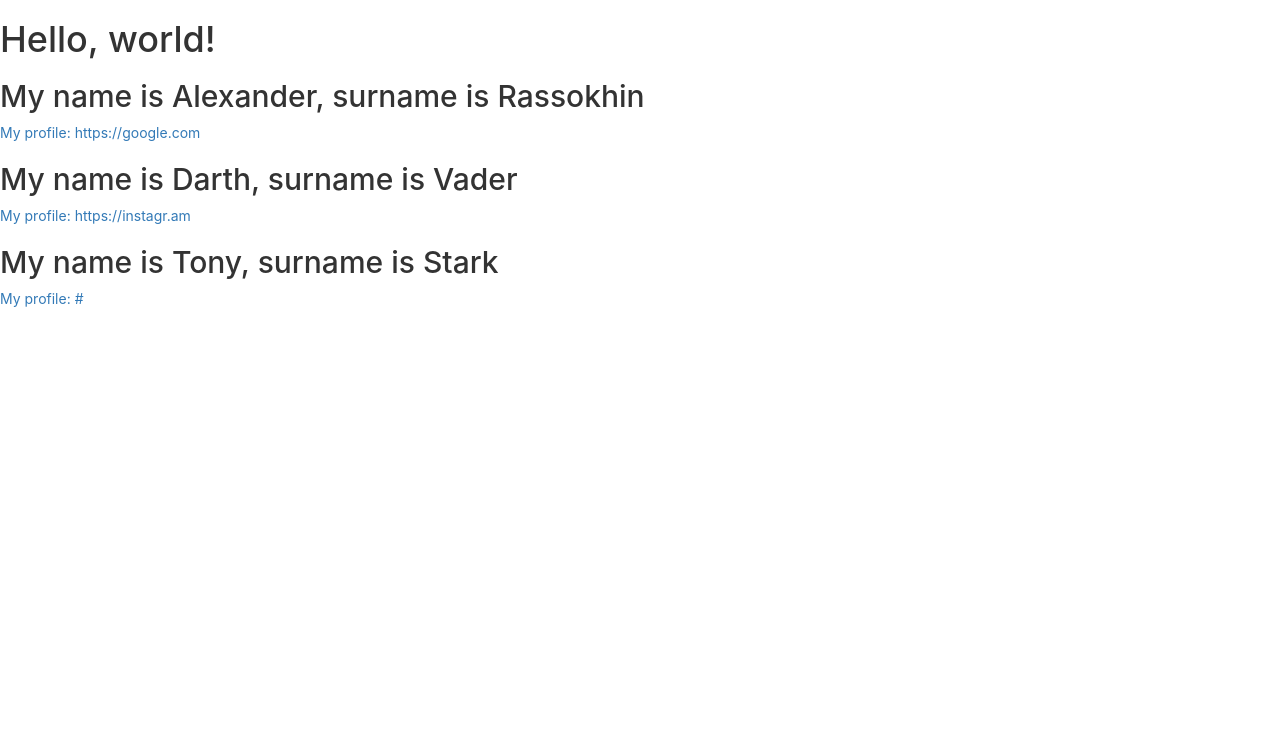
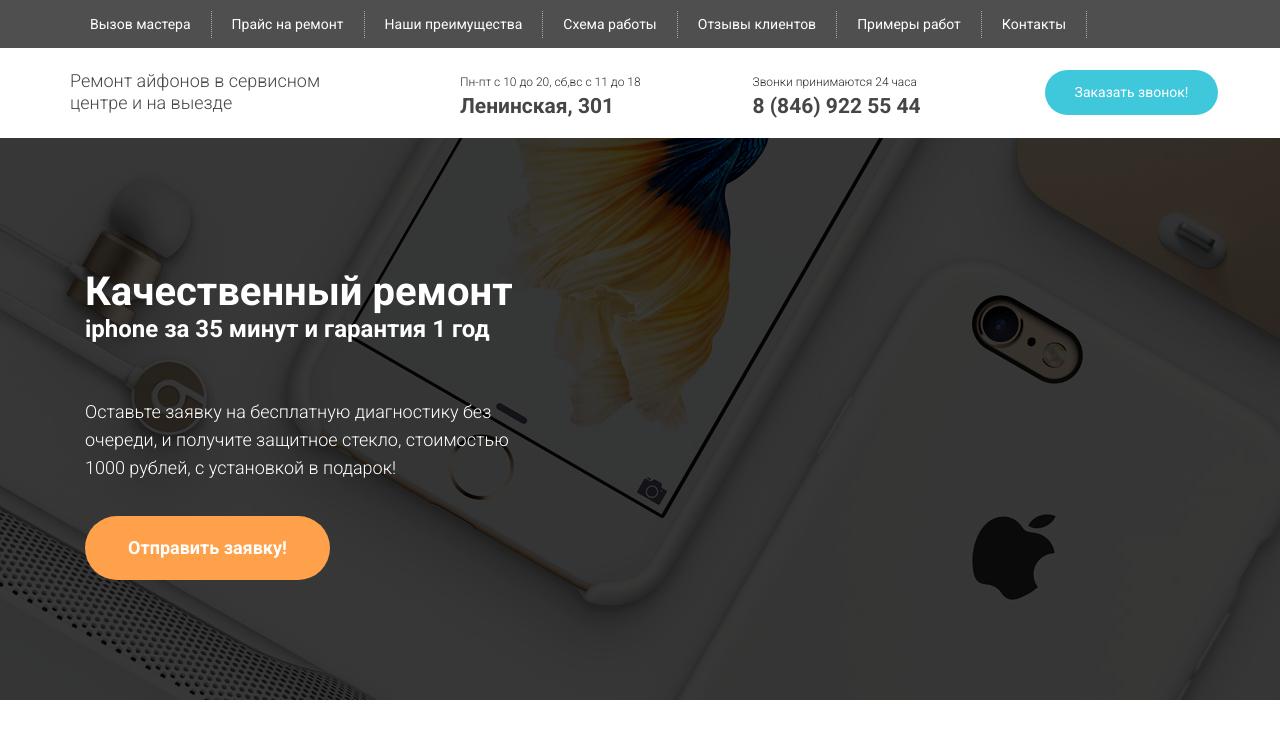
Before and after one commit to sympho-ru/react-intensive-first, a React (Create React App) app: page / in a window 1280 px wide. Shown: the top 738 px of the page. Built offline with nearby package versions, Linux system fonts and the light colour scheme.

Commit message:
Second day's task

```diff
--- a/src/App.css
+++ b/src/App.css
@@ -1,32 +1,8 @@
+* {
+  outline: none;
+}
 .App {
-  text-align: center;
+  width: 100%;
+  box-sizing: border-box;
+  font-family: "Roboto";
 }
-
-.App-logo {
-  animation: App-logo-spin infinite 20s linear;
-  height: 40vmin;
-}
-
-.App-header {
-  background-color: #282c34;
-  min-height: 100vh;
-  display: flex;
-  flex-direction: column;
-  align-items: center;
-  justify-content: center;
-  font-size: calc(10px + 2vmin);
-  color: white;
-}
-
-.App-link {
-  color: #61dafb;
-}
-
-@keyframes App-logo-spin {
-  from {
-    transform: rotate(0deg);
-  }
-  to {
-    transform: rotate(360deg);
-  }
-}
--- a/src/App.js
+++ b/src/App.js
@@ -1,37 +1,48 @@
 import React, { Component } from 'react';
-import logo from './logo.svg';
 import './App.css';
 
 import Grid from 'react-bootstrap/lib/Grid';
-import Row from 'react-bootstrap/lib/Row';
-import Col from 'react-bootstrap/lib/Col';
 import styled from 'styled-components'
+
+import Header from './components/Header'
+import Menu from './components/Menu'
+import Main from './components/Main'
+
+const background_url = process.env.PUBLIC_URL + "/img/background.png"
+
+const HeaderWrapper = styled.header`
+  width: 100%;
+  height: 48px;
+  background-color: #242424;
+  opacity: 0.8;
+`
+const MenuWrapper = styled.div`
+  height: 90px;
+  padding-top: 22px;
+`
+const MainWrapper = styled.main`
+  height: 562px;
+  padding-top: 131px;
+  background: url(${background_url})  no-repeat;
+  background-size: cover;
+`
 
 class App extends Component {
   render() {
     return (
-      <div className="wrapper">
-        <HelloWorld/>
-        <SayFullName name="Alexander" surname="Rassokhin" link="https://google.com" />
-        <SayFullName name="Darth" surname="Vader" link="https://instagr.am" />
-        <SayFullName name="Tony" surname="Stark" link="#" />
+      <div className="App">
+        <HeaderWrapper>
+          <Header />
+        </HeaderWrapper>
+        <MenuWrapper>
+          <Menu />
+        </MenuWrapper>
+        <MainWrapper>
+          <Main />
+        </MainWrapper>
       </div>
     );
   }
 }
 
-function HelloWorld() {
-  return (
-      <h1>Hello, world!</h1>
-    )
-}
-function SayFullName(props) {
-  return (
-      <React.Fragment>
-        <h2>My name is {props.name}, surname is {props.surname}</h2>
-        <a href={props.link}>My profile: {props.link}</a>
-      </React.Fragment>
-    )
-}
-
 export default App;
--- /dev/null
+++ b/src/components/Header.js
@@ -0,0 +1,40 @@
+import React, { Component } from 'react';
+
+import Grid from 'react-bootstrap/lib/Grid';
+import Row from 'react-bootstrap/lib/Row';
+import Col from 'react-bootstrap/lib/Col';
+import styled from 'styled-components'
+import MenuLink from './MenuLink'
+
+const MenuList = styled.ul`
+	display: flex;
+	align-items: center;
+	padding: 0;
+	height: 48px;
+`
+
+class Header extends Component {
+  render() {
+    return (
+    	<Grid>
+	    	<Row>
+	    		<Col lg={12}>
+	    			<nav>
+	    				<MenuList>
+	    					<MenuLink link="#/" text="Вызов мастера" />
+	    					<MenuLink link="#/" text="Прайс на ремонт" />
+	    					<MenuLink link="#/" text="Наши преимущества" />
+	    					<MenuLink link="#/" text="Схема работы" />
+	    					<MenuLink link="#/" text="Отзывы клиентов" />
+	    					<MenuLink link="#/" text="Примеры работ" />
+	    					<MenuLink link="#/" text="Контакты" />
+	    				</MenuList>
+	    			</nav>
+	    		</Col>
+	    	</Row>
+	    </Grid>
+    )
+  }
+}
+
+export default Header
--- /dev/null
+++ b/src/components/Main.js
@@ -0,0 +1,57 @@
+import React, { Component } from 'react';
+
+import Grid from 'react-bootstrap/lib/Grid';
+import Row from 'react-bootstrap/lib/Row';
+import Col from 'react-bootstrap/lib/Col';
+import styled from 'styled-components'
+
+const Title = styled.h1`
+	margin: 0;
+	color: #fff;
+	font-weight: 700;
+	line-height: 45px;
+	font-size: 40px;
+	span {
+		font-size: 24px;
+		line-height: 30px;
+		display: block;
+	}
+`
+const Offer = styled.div`
+	margin-top: 54px;
+	color: #fff;
+	font-family: Roboto;
+	font-size: 18px;
+	font-weight: 300;
+	line-height: 28px;
+`
+const ButtonQuote = styled.button`
+	margin-top: 34px;
+	width: 245px;
+	height: 64px;
+	border-radius: 32px;
+	border: 0;
+	background-color: #ffa14b;
+	color: #fff;
+	font-size: 18px;
+	font-weight: bold;
+	line-height: 24px;
+`
+
+class Main extends React.Component {
+  render() {
+    return (
+    	<Grid>
+    		<Col lg={5}>
+    			<Title>Качественный ремонт <span>iphone за 35 минут и гарантия 1 год</span></Title>
+    			<Offer>Оставьте заявку на бесплатную диагностику без очереди, и получите защитное стекло, стоимостью 1000 рублей, с установкой в подарок!</Offer>
+    			<ButtonQuote>Отправить заявку!</ButtonQuote>
+    		</Col>
+    		<Col lg={6} lfOffset={1}>
+    		</Col>
+    	</Grid>
+    )
+  }
+}
+
+export default Main
--- /dev/null
+++ b/src/components/Menu.js
@@ -0,0 +1,106 @@
+import React, { Component } from 'react';
+
+import Grid from 'react-bootstrap/lib/Grid';
+import Row from 'react-bootstrap/lib/Row';
+import Col from 'react-bootstrap/lib/Col';
+import styled from 'styled-components';
+
+const TextBlockRepair = styled.div`
+	color: #464646;
+	font-size: 18px;
+	font-weight: 300;
+	line-height: 22px;
+`
+const TextBlockScheduleOffice = styled.div`
+	color: #2a2a2a;
+	font-size: 12px;
+	font-weight: 300;
+	line-height: 24px;
+	span.address {
+		display: block;
+		color: #464646;
+		font-size: 21px;
+		font-weight: 700;
+	}
+`
+const TextBlockSchedulePhone = styled.div`
+	color: #2a2a2a;
+	font-size: 12px;
+	font-weight: 300;
+	line-height: 24px;
+	span.phone {
+		display: block;
+		color: #464646;
+		font-size: 21px;
+		font-weight: 700;
+	}
+`
+const ButtonCall = styled.button`
+	width: 173px;
+	height: 45px;
+	border-radius: 23px;
+	border: 0;
+	background-color: #3fc7db;
+	color: #fff;
+	font-size: 14px;
+	font-weight: 400;
+	line-height: 22.04px;
+`
+class ScheduleOffice extends Component {
+	render() {
+		return (
+			<span>{this.props.schedule}</span>
+			)
+	}
+}
+class SchedulePhone extends Component {
+	render() {
+		return (
+			<span>{this.props.schedule}</span>
+			)
+	}
+}
+class Address extends Component {
+	render() {
+		return (
+			<span className="address">{this.props.address}</span>
+			)
+	}
+}
+class PhoneNumber extends Component {
+	render() {
+		return (
+			<span className="phone">{this.props.phone}</span>
+			)
+	}
+}
+class Menu extends React.Component {
+  render() {
+    return (
+    	<Grid>
+    		<Row>
+    			<Col lg={3}>
+    				<TextBlockRepair>Ремонт айфонов в сервисном центре и на выезде</TextBlockRepair>
+    			</Col>
+    			<Col lg={3} lgOffset={1}>
+    				<TextBlockScheduleOffice>
+    					<ScheduleOffice schedule="Пн-пт с 10 до 20, сб,вс с 11 до 18" />
+    					<Address address="Ленинская, 301" />
+    				</TextBlockScheduleOffice>
+    			</Col>
+    			<Col lg={3}>
+    				<TextBlockSchedulePhone>
+    					<SchedulePhone schedule="Звонки принимаются 24 часа" />
+    					<PhoneNumber phone="8 (846) 922 55 44" />
+    				</TextBlockSchedulePhone>
+    			</Col>
+    			<Col lg={2}>
+    				<ButtonCall>Заказать звонок!</ButtonCall>
+    			</Col>
+    		</Row>
+    	</Grid>
+    )
+  }
+}
+
+export default Menu
--- /dev/null
+++ b/src/components/MenuLink.js
@@ -0,0 +1,26 @@
+import React, { Component } from 'react';
+import styled from 'styled-components'
+
+const StyledMenuLink = styled.a`
+	color: #fff;
+	font-size: 14px;
+	font-weight: 400;
+	line-height: 27px;
+	padding: 0 20px;
+	border-right: 1px dotted #969696;
+
+	&:hover {
+		color: #8d8d8d;
+		text-decoration: none;
+	}
+`
+
+class MenuLink extends React.Component {
+  render() {
+    return (
+    	<StyledMenuLink href={this.props.link}>{this.props.text}</StyledMenuLink>
+    )
+  }
+}
+
+export default MenuLink
```
